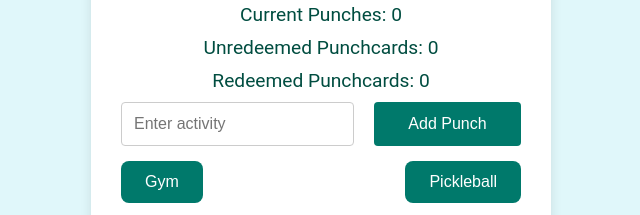
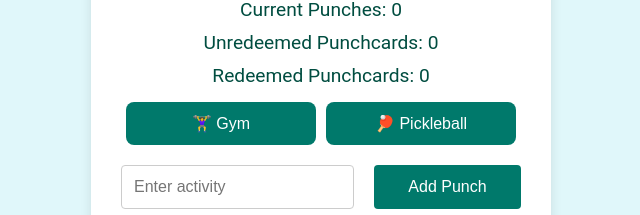
Before and after one commit to kathayl/gym-punchcard, a website: page index.html in a window 1280 px wide. Shown: the part 273-488 px from the top of the page, without its empty margins (319-959 px from the left). Drawn offline with Linux system fonts and the light colour scheme; no server answers.

Commit message:
Update layout and add icons to activity buttons

```diff
--- a/index.html
+++ b/index.html
@@ -12,13 +12,13 @@
     <p id="currentPunches">Current Punches: 0</p>
     <p id="unredeemedPunchcards">Unredeemed Punchcards: 0</p>
     <p id="redeemedPunchcards">Redeemed Punchcards: 0</p>
+    <div class="activity-buttons">
+      <button onclick="fillActivity('gym')">🏋️‍♀️ Gym</button>
+      <button onclick="fillActivity('pickleball')">🏓 Pickleball</button>
+    </div>
     <div class="input-container">
       <input type="text" id="activity" placeholder="Enter activity">
       <button onclick="addPunch()">Add Punch</button>
-    </div>
-    <div class="activity-buttons">
-      <button onclick="fillActivity('gym')">Gym</button>
-      <button onclick="fillActivity('pickleball')">Pickleball</button>
     </div>
     <div class="input-container">
       <input type="text" id="reward" placeholder="Enter reward">
--- a/styles.css
+++ b/styles.css
@@ -82,6 +82,23 @@ body {
     margin-bottom: 15px;
   }
 
+  .activity-buttons button {
+    flex: 1;
+    margin: 5px;
+    padding: 12px;
+    font-size: 1em;
+    color: #fff;
+    background-color: #00796b;
+    border: none;
+    border-radius: 8px;
+    cursor: pointer;
+    transition: background-color 0.3s ease;
+  }
+
+  .activity-buttons button:hover {
+    background-color: #004d40;
+  }
+
   #historyList {
     list-style-type: none;
     padding: 0;
```
